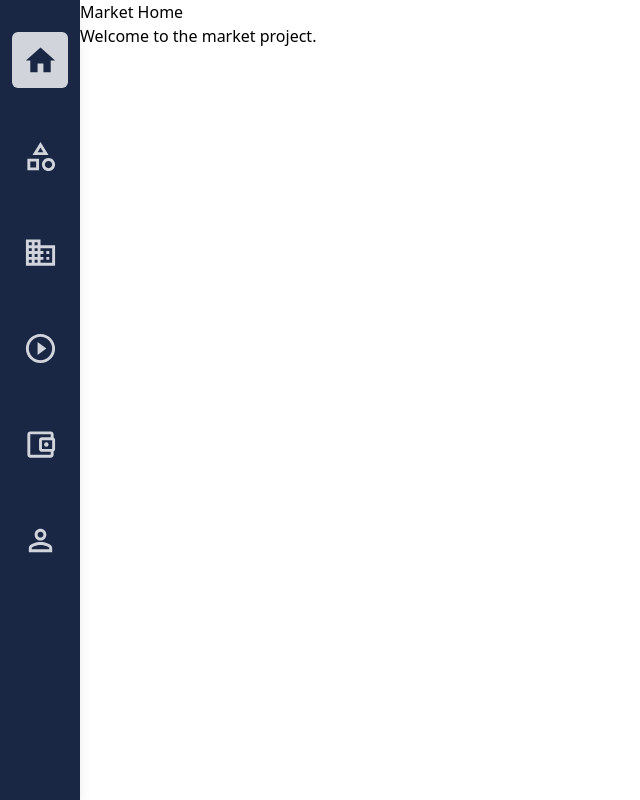
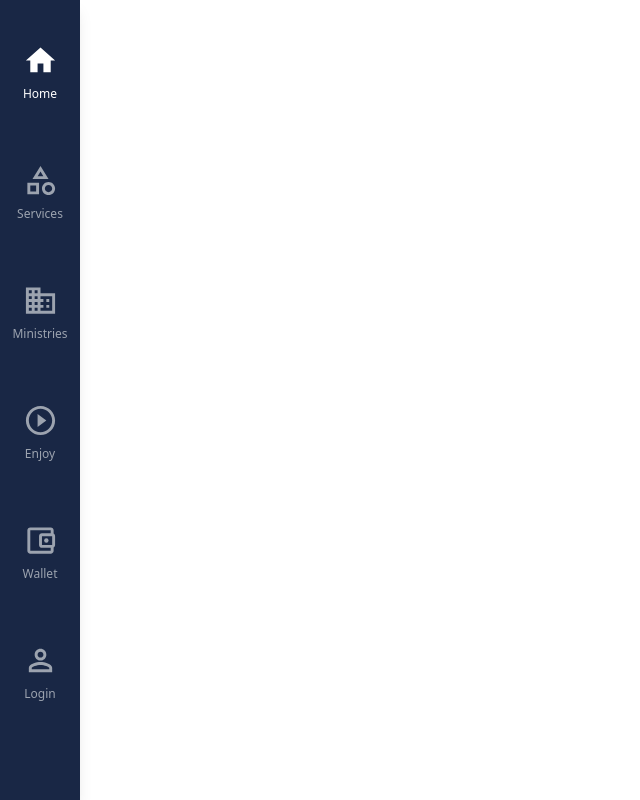
Before and after one commit to Tem-manager/ObicSystemWebsite, a React (Vite) app: page /chat in a window 1280 px wide. Shown: the whole page, without its empty margins (0-640 px from the left). Built offline with nearby package versions, Linux system fonts and the light colour scheme.

Commit message:
create folders

```diff
--- a/src/App.tsx
+++ b/src/App.tsx
@@ -1,16 +1,16 @@
 import { BrowserRouter as Router, Routes, Route, Navigate } from 'react-router-dom';
 import SideBar from './Components/Partials/SideBar';
-import MarketRoutes from './features/market/route/MarketRoutes';
 import MinistriesRoutes from './features/ministries/route/MinistriesRoutes';
 import Page404 from './pages/Page404';
 import SharedRoutes from './route/SharedRoutes';
 import EnjoyRoutes from './features/enjoy/route/EnjoyRoutes';
 import ServicesRoutes from './features/services/route/ServicesRoutes';
 import WalletRoutes from './features/wallet/route/WalletRoutes';
+import ChatRoutes from './features/chat/route/ChatRoutes';
 
 const App = () => {
   return (
-    <Router>
+    <Router future={{ v7_startTransition: true, v7_relativeSplatPath: true }}>
     <div className="flex">
       <SideBar /> {/* Sidebar appears by default */}
       <div className="flex-grow">
@@ -18,7 +18,7 @@ const App = () => {
 
           <Route path="/*" element={<SharedRoutes />} />
 
-          <Route path="/chat" element={<MarketRoutes />} />
+          <Route path="/chat/*" element={<ChatRoutes />} />
           <Route path="/" element={<Navigate to="/chat" replace />} />
           <Route path="/services/*" element={<ServicesRoutes />} />
           <Route path="/ministries/*" element={<MinistriesRoutes />} />
--- a/src/Components/Partials/SideBar.tsx
+++ b/src/Components/Partials/SideBar.tsx
@@ -1,4 +1,3 @@
-
 import { Link, useLocation } from 'react-router-dom';
 
 import {
@@ -7,12 +6,10 @@ import {
    BusinessOutlined as MinistryIcon,
    PlayCircleOutline as VideoIcon ,
    PermIdentityOutlined as User,
-   AccountBalanceWalletOutlined as  Wallet
-  } from '@mui/icons-material';
+   AccountBalanceWalletOutlined as Wallet
+} from '@mui/icons-material';
 
 import React from 'react';
-
-
 
 const SideBar = () => {
   const location = useLocation();
@@ -25,25 +22,33 @@ const SideBar = () => {
       {/* Navigation Links */}
       <div className="flex flex-col items-center w-full space-y-10">
         {[
-          { to: "/chat", icon: <HomeIcon fontSize="large" /> },
-          { to: "/services", icon: <ServiceIcon fontSize="large" /> },
-          { to: "/ministries", icon: <MinistryIcon fontSize="large" /> },
-          { to: "/enjoy", icon: <VideoIcon fontSize="large" /> },
-          { to: "/wallet", icon: <Wallet fontSize="large" /> },
-          // { to: "/login", icon: <Login fontSize="large" /> },
-          { to: "/login", icon: <User fontSize="large" /> },
+          { to: "/chat", icon: <HomeIcon fontSize="large" />, label: "Home" },
+          { to: "/services", icon: <ServiceIcon fontSize="large" />, label: "Services" },
+          { to: "/ministries", icon: <MinistryIcon fontSize="large" />, label: "Ministries" },
+          { to: "/enjoy", icon: <VideoIcon fontSize="large" />, label: "Enjoy" },
+          { to: "/wallet", icon: <Wallet fontSize="large" />, label: "Wallet" },
+          { to: "/login", icon: <User fontSize="large" />, label: "Login" },
         ].map((item, index) => (
           <Link
             key={index}
             to={item.to}
-            className={`group flex items-center justify-center w-14 h-14 rounded-md text-gray-300
-              ${isActive(item.to) ? 'text-[#192745] bg-gray-300' : 'hover:text-white hover:bg-gray-300'}
+            className={`group flex flex-col items-center justify-center w-14 h-20 rounded-md
+              ${isActive(item.to) ? 'text-white' : 'text-gray-600 hover:text-white'}
               transition-all duration-300 ease-in-out`}
           >
+            {/* Icon */}
             {React.cloneElement(item.icon, {
-              className: `${isActive(item.to) ? 'text-[#192745]' : 'text-gray-300'}
-              group-hover:text-[#192745]`
+              className: `${isActive(item.to) ? 'text-white' : 'text-gray-400 group-hover:text-white'}`
             })}
+
+            {/* Label */}
+            <span
+              className={`mt-2 text-xs
+                ${isActive(item.to) ? 'text-white' : 'text-gray-400 group-hover:text-white '}
+                transition-all duration-300 ease-in-out`}
+            >
+              {item.label}
+            </span>
           </Link>
         ))}
       </div>
--- /dev/null
+++ b/src/features/chat/pages/ChatHome.tsx
@@ -0,0 +1,10 @@
+
+const ChatHome = () => {
+  return (
+    <div>
+
+    </div>
+  );
+};
+
+export default ChatHome;
--- /dev/null
+++ b/src/features/chat/pages/ChatPage1.tsx
@@ -0,0 +1,11 @@
+
+const ChatPage1 = () => {
+  return (
+    <div>
+      <h2>Chat Page 1</h2>
+      <p>Details about Chat Page 1.</p>
+    </div>
+  );
+};
+
+export default ChatPage1;
--- /dev/null
+++ b/src/features/chat/pages/ChatPage2.tsx
@@ -0,0 +1,11 @@
+
+const ChatPage2 = () => {
+  return (
+    <div>
+      <h2>Chat Page 2</h2>
+      <p>Details about Chat Page 2.</p>
+    </div>
+  );
+};
+
+export default ChatPage2;
--- /dev/null
+++ b/src/features/chat/route/ChatRoutes.tsx
@@ -0,0 +1,15 @@
+import { Route, Routes } from 'react-router-dom';
+import ChatHome from '../pages/ChatHome';
+import ChatPage1 from '../pages/ChatPage1';
+import ChatPage2 from '../pages/ChatPage2';
+
+const ChatRoutes = () => (
+  <Routes>
+    {/* الصفحة الرئيسية للسوق */}
+    <Route path="/" element={<ChatHome />} />
+    <Route path="/page1" element={<ChatPage1 />} />
+    <Route path="/page2" element={<ChatPage2 />} />
+  </Routes>
+);
+
+export default ChatRoutes;
--- a/src/features/market/pages/MarketHome.tsx
+++ /dev/null
@@ -1,11 +0,0 @@
-
-const MarketHome = () => {
-  return (
-    <div>
-      <h2>Market Home</h2>
-      <p>Welcome to the market project.</p>
-    </div>
-  );
-};
-
-export default MarketHome;
--- a/src/features/market/pages/MarketPage1.tsx
+++ /dev/null
@@ -1,11 +0,0 @@
-
-const MarketPage1 = () => {
-  return (
-    <div>
-      <h2>Market Page 1</h2>
-      <p>Details about Market Page 1.</p>
-    </div>
-  );
-};
-
-export default MarketPage1;
--- a/src/features/market/pages/MarketPage2.tsx
+++ /dev/null
@@ -1,11 +0,0 @@
-
-const MarketPage2 = () => {
-  return (
-    <div>
-      <h2>Market Page 2</h2>
-      <p>Details about Market Page 2.</p>
-    </div>
-  );
-};
-
-export default MarketPage2;
--- a/src/features/market/route/MarketRoutes.tsx
+++ /dev/null
@@ -1,15 +0,0 @@
-import { Route, Routes } from 'react-router-dom';
-import MarketHome from '../pages/MarketHome';
-import MarketPage1 from '../pages/MarketPage1';
-import MarketPage2 from '../pages/MarketPage2';
-
-const MarketRoutes = () => (
-  <Routes>
-    {/* الصفحة الرئيسية للسوق */}
-    <Route path="/" element={<MarketHome />} />
-    <Route path="/page1" element={<MarketPage1 />} />
-    <Route path="/page2" element={<MarketPage2 />} />
-  </Routes>
-);
-
-export default MarketRoutes;
```
Also changed, not shown: src/features/chat/Components/Partials/Header.tsx (added).
